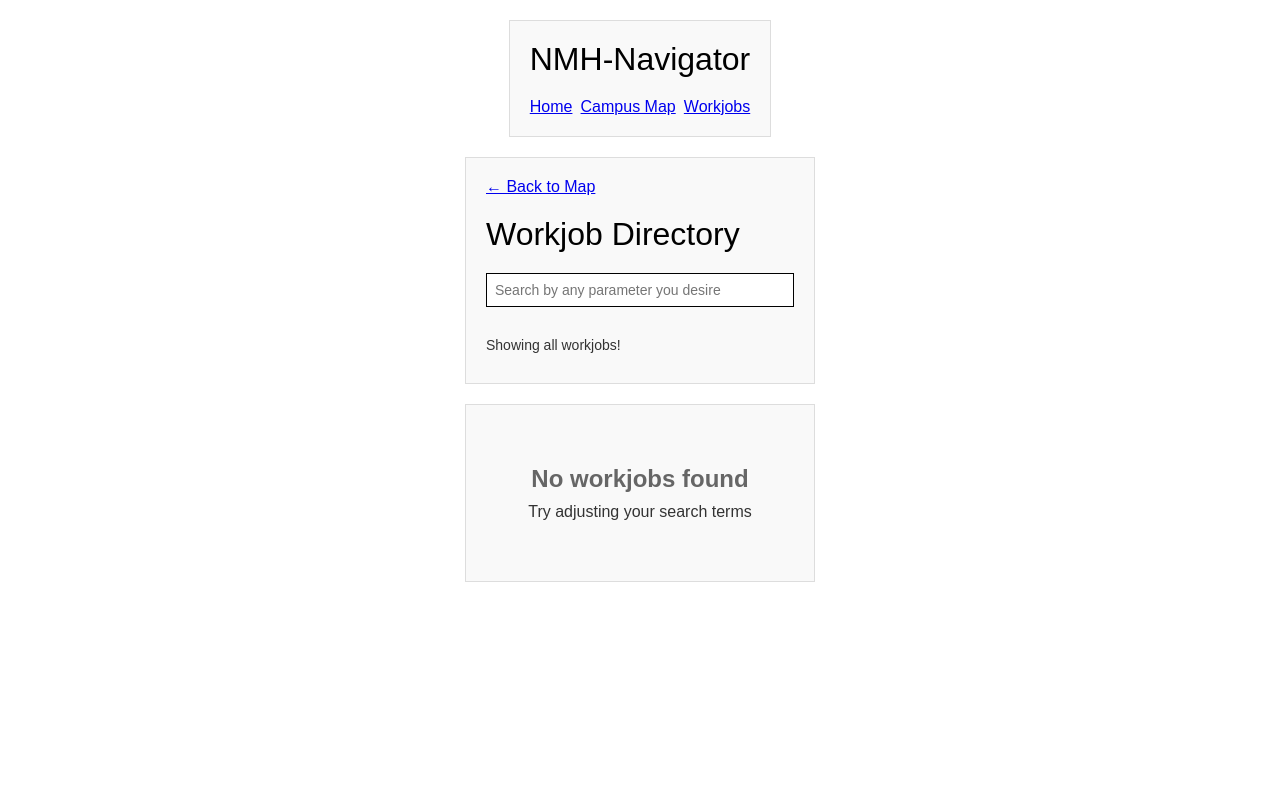
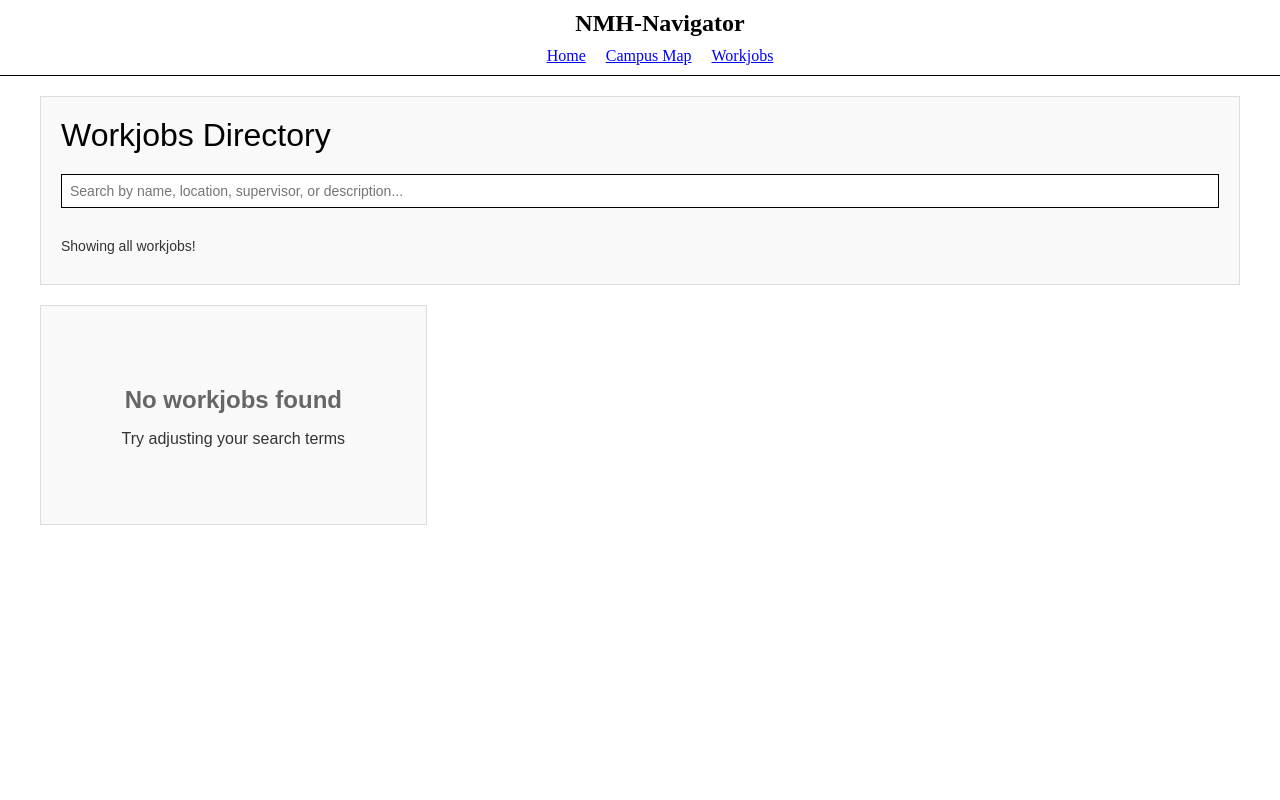
Before and after one commit to d3ltaV/navigator, a Flask app: page /list in a window 1280 px wide. Run offline with Flask 3, Linux system fonts and the light colour scheme; data that the repository does not hold is empty; parts of the project's set-up code (start-up, migrations or seed data) failed here and were passed over.

Commit message:
made navbar consistent between pages, added a little scss for index, made map take up full screen

```diff
--- a/app/static/css/base.css
+++ b/app/static/css/base.css
@@ -1,15 +1,38 @@
 body {
+    margin: 0;
+    padding: 0;
+}
+
+.header {
     display: flex;
     flex-direction: column;
+    width: 100%;
+    border-bottom: 1px solid black;
+    padding: 10px 20px;
+    background-color: white;
+    position: relative;
+    z-index: 100;
     align-items: center;
-    justify-content: center;
-    .header {
-        display: flex;
-        flex-direction: column;
-        .nav-bar {
-            display: flex;
-            flex-direction: row;
-            justify-content: space-between;
-        }
-    }
 }
+
+.title {
+    margin: 0 0 10px 0;
+    padding: 0;
+    font-size: 24px;
+    text-align: center;
+}
+
+.nav-bar {
+    display: flex;
+    flex-direction: row;
+    gap: 20px;
+}
+
+.nav-bar a {
+    text-decoration: underline;
+    color: blue;
+}
+
+.nav-bar a:hover {
+    color: purple;
+}
--- a/app/static/css/list.css
+++ b/app/static/css/list.css
@@ -1,10 +1,14 @@
-* {
+.workjobs-container {
     margin: 0;
     padding: 0;
     box-sizing: border-box;
 }
 
-body {
+.workjobs-container * {
+    box-sizing: border-box;
+}
+
+.workjobs-body {
     font-family: Arial, sans-serif;
     background-color: #ffffff;
     padding: 20px;
@@ -15,16 +19,16 @@ body {
     margin: 0 auto;
 }
 
-header {
+.workjobs-header {
     background-color: #f9f9f9;
     padding: 20px;
     border: 1px solid #ddd;
     margin-bottom: 20px;
 }
 
-h1 {
+.workjobs-header h1 {
     color: #000;
-    margin-bottom: 20px;
+    margin: 0 0 20px 0;
     font-weight: normal;
 }
 
--- a/app/templates/base.html
+++ b/app/templates/base.html
@@ -1,17 +1,16 @@
 <html>
     <head>
         <title>{% block title %}NMH-Navigator{% endblock %}</title>
-        <link rel="stylesheet" href="static/css/base.css" />
-        {% block extra %} {% endblock %}
+        <link rel="stylesheet" href="{{ url_for('static', filename='css/base.css') }}" />
+        {% block extra %}{% endblock %}
     </head>
     <body>
-        <header class = "header">
+        <header class="header">
             <h1 class="title">NMH-Navigator</h1>
             <nav class="nav-bar">
                 <a href="/">Home</a>
                 <a href="/map">Campus Map</a>
                 <a href="/list">Workjobs</a>
-                <!-- <a href="/about">About</a> -->
             </nav>
         </header>
         {% block body %}{% endblock %}
--- a/app/templates/index.html
+++ b/app/templates/index.html
@@ -3,12 +3,12 @@
 {% block title %}Home{% endblock %}
 
 {% block extra %}
-    <link rel="stylesheet" href="static/css/index.css" />
+    <link rel="stylesheet" href="static/css/index.scss" />
 {% endblock %}
 
 {% block body %}
     <div class="home-container">
-        <h2>Welcome to NMH-Navigator</h2>
+        <h1>Welcome to NMH-Navigator</h1>
         <p>Your guide to navigating the campus and finding workjobs.</p>
     </div>
 {% endblock %}
--- a/app/templates/list.html
+++ b/app/templates/list.html
@@ -1,33 +1,31 @@
 {% extends "base.html" %}
 
-{% block title %}Find Workjobs{% endblock %}
 {% block extra %}
-    <link rel="stylesheet" href="static/css/list.css" />
+    <link rel="stylesheet" href="{{ url_for('static', filename='css/list.css') }}">
 {% endblock %}
 
 {% block body %}
+<div class="workjobs-container workjobs-body">
     <div class="container">
-        <header>
-            <div class="nav-links">
-                <a href="/">← Back to Map</a>
-            </div>
-            <h1>Workjob Directory</h1>
+        <div class="workjobs-header">
+            <h1>Workjobs Directory</h1>
             <div class="search-container">
                 <input
                     type="text"
                     id="searchBox"
                     class="search-box"
-                    placeholder="Search by any parameter you desire"
+                    placeholder="Search by name, location, supervisor, or description..."
                     autocomplete="off"
                 >
             </div>
             <div class="results-info" id="resultsInfo">Loading workjobs...</div>
-        </header>
+        </div>
 
         <div class="workjobs-grid" id="workjobsGrid">
             <div class="loading">Loading workjobs...</div>
         </div>
     </div>
+</div>
 
-    <script src="{{ url_for('static', filename='js/list.js') }}"></script>
+<script src="{{ url_for('static', filename='js/list.js') }}"></script>
 {% endblock %}
--- a/app/templates/map.html
+++ b/app/templates/map.html
@@ -1,8 +1,9 @@
 {% extends "base.html" %}
 
 {% block title %}Campus Map{% endblock %}
+
 {% block extra %}
-    <link rel="stylesheet" type="text/css" href="static/css/map.css" />
+    <link rel="stylesheet" type="text/css" href="{{ url_for('static', filename='css/map.css') }}" />
     <!-- prettier-ignore -->
     <script>(g=>{var h,a,k,p="The Google Maps JavaScript API",c="google",l="importLibrary",q="__ib__",m=document,b=window;b=b[c]||(b[c]={});var d=b.maps||(b.maps={}),r=new Set,e=new URLSearchParams,u=()=>h||(h=new Promise(async(f,n)=>{await (a=m.createElement("script"));e.set("libraries",[...r]+"");for(k in g)e.set(k.replace(/[A-Z]/g,t=>"_"+t[0].toLowerCase()),g[k]);e.set("callback",c+".maps."+q);a.src=`https://maps.${c}apis.com/maps/api/js?`+e;d[q]=f;a.onerror=()=>h=n(Error(p+" could not load."));a.nonce=m.querySelector("script[nonce]")?.nonce||"";m.head.append(a)}));d[l]?console.warn(p+" only loads once. Ignoring:",g):d[l]=(f,...n)=>r.add(f)&&u().then(()=>d[l](f,...n))})
         ({key: "{{api}}", v: "weekly"});</script>
@@ -20,5 +21,5 @@
             <button id="workjob-detail-close">Close</button>
         </div>
     </div>
-    <script type="module" src="static/js/map.js"></script>
+    <script type="module" src="{{ url_for('static', filename='js/map.js') }}"></script>
 {% endblock %}
```
Also changed, not shown: app/static/css/index.scss (added, +18 -0 lines), app/static/css/map.css (+18 -18 lines).
